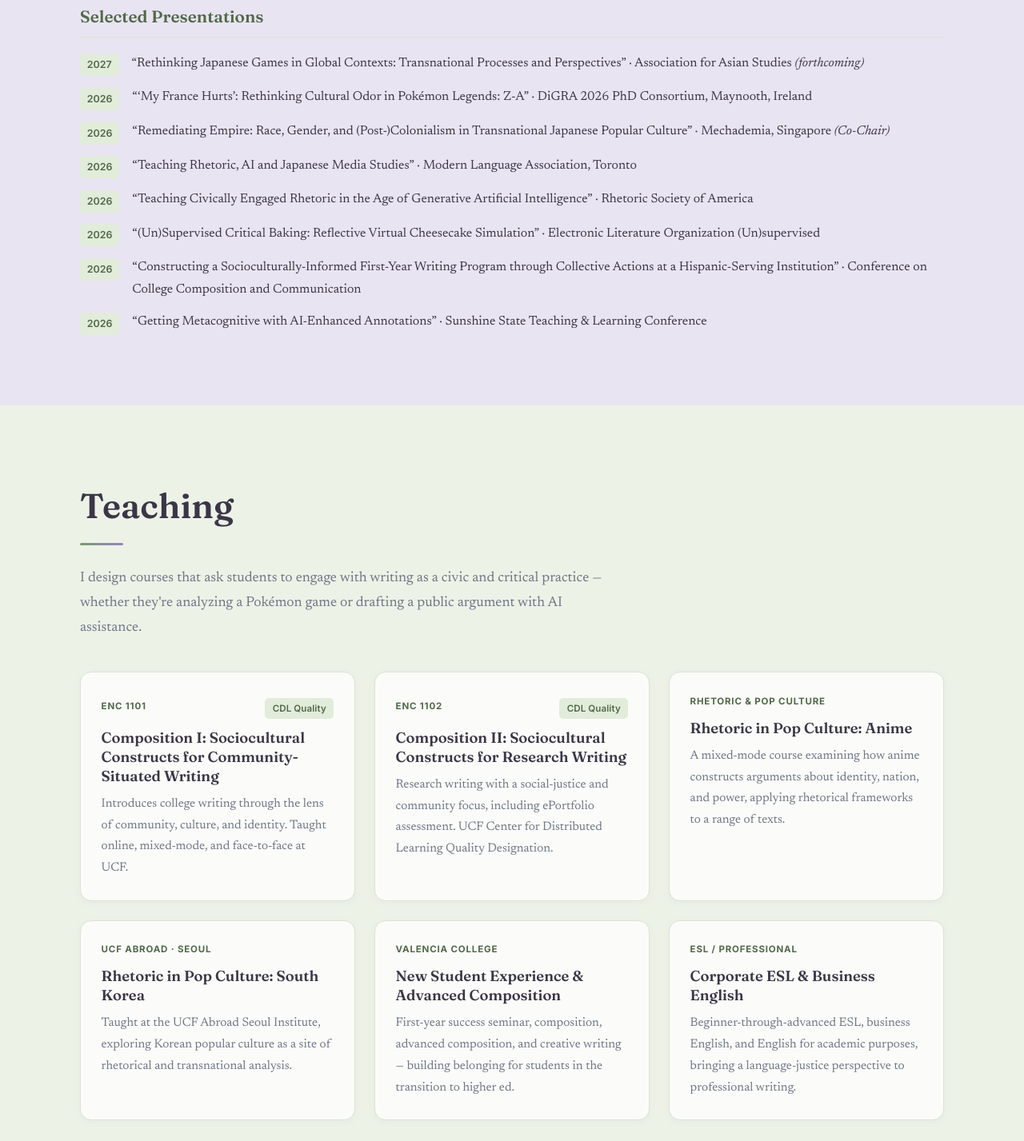
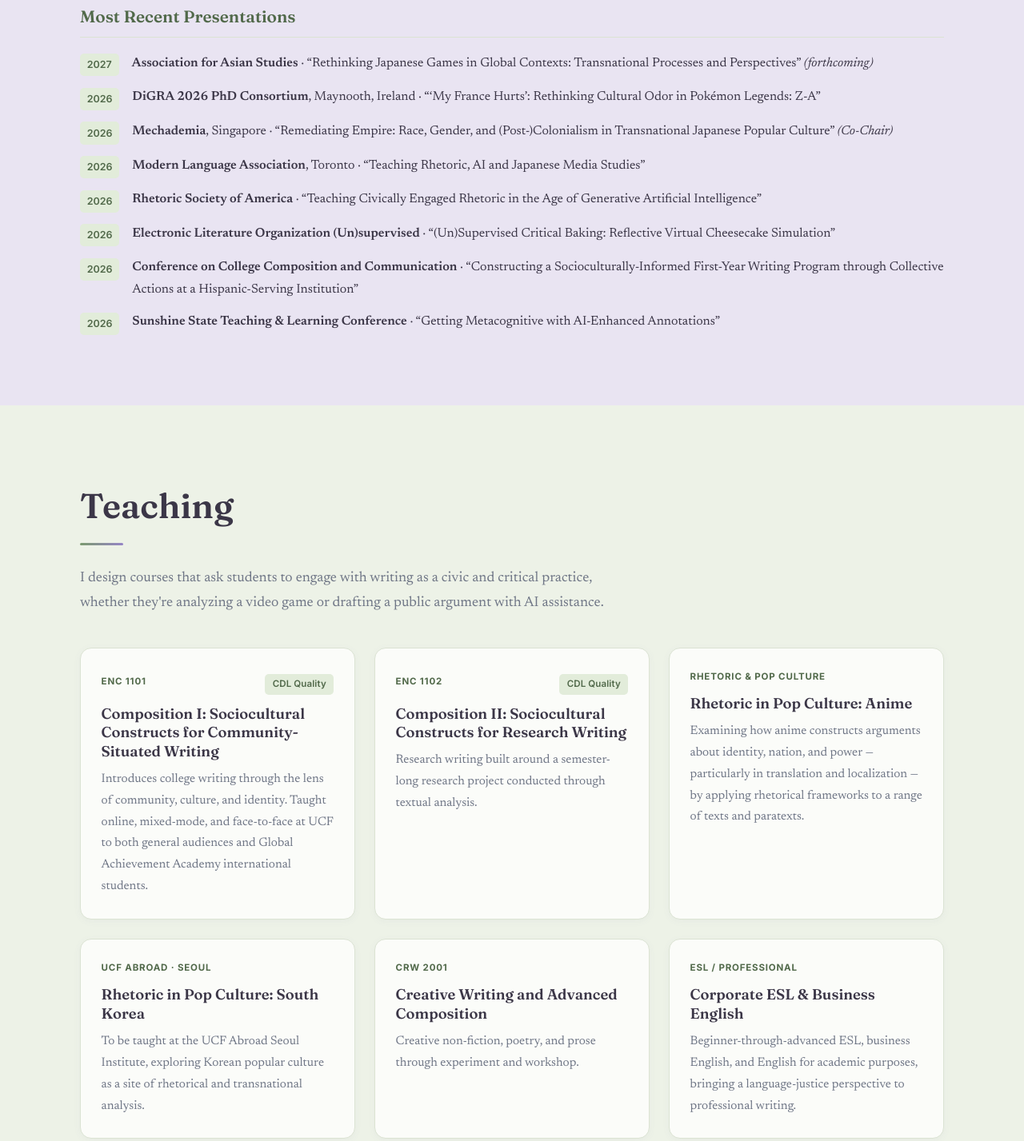
Before and after one commit to veekenne/NEHDIKennedyePortfolioSum26, a plain HTML site: page index.html in a window 1280 px wide. Shown: the part 5078-6505 px from the top of the page at 80% size. Drawn offline with Linux system fonts and the light colour scheme.

Commit message:
Rename presentations heading, lead with event name; revise teaching intro and course cards
Co-Authored-By: Claude Opus 4.8 <noreply@anthropic.com>
Claude-Session: https://claude.ai/code/session_01TpEQdzVCQ8EWAnZwZFmBmB

```diff
--- a/index.html
+++ b/index.html
@@ -253,16 +253,16 @@
         </div>
 
         <div class="pub-group">
-          <h3 class="pub-group-title">Selected Presentations</h3>
+          <h3 class="pub-group-title">Most Recent Presentations</h3>
           <ul class="conf-list">
-            <li><span class="pub-year">2027</span><span>&ldquo;Rethinking Japanese Games in Global Contexts: Transnational Processes and Perspectives&rdquo; &middot; Association for Asian Studies <em>(forthcoming)</em></span></li>
-            <li><span class="pub-year">2026</span><span>&ldquo;&lsquo;My France Hurts&rsquo;: Rethinking Cultural Odor in Pokémon Legends: Z-A&rdquo; &middot; DiGRA 2026 PhD Consortium, Maynooth, Ireland</span></li>
-            <li><span class="pub-year">2026</span><span>&ldquo;Remediating Empire: Race, Gender, and (Post-)Colonialism in Transnational Japanese Popular Culture&rdquo; &middot; Mechademia, Singapore <em>(Co-Chair)</em></span></li>
-            <li><span class="pub-year">2026</span><span>&ldquo;Teaching Rhetoric, AI and Japanese Media Studies&rdquo; &middot; Modern Language Association, Toronto</span></li>
-            <li><span class="pub-year">2026</span><span>&ldquo;Teaching Civically Engaged Rhetoric in the Age of Generative Artificial Intelligence&rdquo; &middot; Rhetoric Society of America</span></li>
-            <li><span class="pub-year">2026</span><span>&ldquo;(Un)Supervised Critical Baking: Reflective Virtual Cheesecake Simulation&rdquo; &middot; Electronic Literature Organization (Un)supervised</span></li>
-            <li><span class="pub-year">2026</span><span>&ldquo;Constructing a Socioculturally-Informed First-Year Writing Program through Collective Actions at a Hispanic-Serving Institution&rdquo; &middot; Conference on College Composition and Communication</span></li>
-            <li><span class="pub-year">2026</span><span>&ldquo;Getting Metacognitive with AI-Enhanced Annotations&rdquo; &middot; Sunshine State Teaching &amp; Learning Conference</span></li>
+            <li><span class="pub-year">2027</span><span><strong>Association for Asian Studies</strong> &middot; &ldquo;Rethinking Japanese Games in Global Contexts: Transnational Processes and Perspectives&rdquo; <em>(forthcoming)</em></span></li>
+            <li><span class="pub-year">2026</span><span><strong>DiGRA 2026 PhD Consortium</strong>, Maynooth, Ireland &middot; &ldquo;&lsquo;My France Hurts&rsquo;: Rethinking Cultural Odor in Pokémon Legends: Z-A&rdquo;</span></li>
+            <li><span class="pub-year">2026</span><span><strong>Mechademia</strong>, Singapore &middot; &ldquo;Remediating Empire: Race, Gender, and (Post-)Colonialism in Transnational Japanese Popular Culture&rdquo; <em>(Co-Chair)</em></span></li>
+            <li><span class="pub-year">2026</span><span><strong>Modern Language Association</strong>, Toronto &middot; &ldquo;Teaching Rhetoric, AI and Japanese Media Studies&rdquo;</span></li>
+            <li><span class="pub-year">2026</span><span><strong>Rhetoric Society of America</strong> &middot; &ldquo;Teaching Civically Engaged Rhetoric in the Age of Generative Artificial Intelligence&rdquo;</span></li>
+            <li><span class="pub-year">2026</span><span><strong>Electronic Literature Organization (Un)supervised</strong> &middot; &ldquo;(Un)Supervised Critical Baking: Reflective Virtual Cheesecake Simulation&rdquo;</span></li>
+            <li><span class="pub-year">2026</span><span><strong>Conference on College Composition and Communication</strong> &middot; &ldquo;Constructing a Socioculturally-Informed First-Year Writing Program through Collective Actions at a Hispanic-Serving Institution&rdquo;</span></li>
+            <li><span class="pub-year">2026</span><span><strong>Sunshine State Teaching &amp; Learning Conference</strong> &middot; &ldquo;Getting Metacognitive with AI-Enhanced Annotations&rdquo;</span></li>
           </ul>
         </div>
 
@@ -273,7 +273,7 @@
     <section class="section" id="teaching">
       <div class="container reveal">
         <h2 class="section-title">Teaching</h2>
-        <p class="section-intro">I design courses that ask students to engage with writing as a civic and critical practice &mdash; whether they're analyzing a Pokémon game or drafting a public argument with AI assistance.</p>
+        <p class="section-intro">I design courses that ask students to engage with writing as a civic and critical practice, whether they're analyzing a video game or drafting a public argument with AI assistance.</p>
         <div class="teaching-grid">
 
           <div class="course-card">
@@ -282,7 +282,7 @@
               <span class="chip chip-cdl">CDL Quality</span>
             </div>
             <h3 class="course-title">Composition I: Sociocultural Constructs for Community-Situated Writing</h3>
-            <p>Introduces college writing through the lens of community, culture, and identity. Taught online, mixed-mode, and face-to-face at UCF.</p>
+            <p>Introduces college writing through the lens of community, culture, and identity. Taught online, mixed-mode, and face-to-face at UCF to both general audiences and Global Achievement Academy international students.</p>
           </div>
 
           <div class="course-card">
@@ -291,7 +291,7 @@
               <span class="chip chip-cdl">CDL Quality</span>
             </div>
             <h3 class="course-title">Composition II: Sociocultural Constructs for Research Writing</h3>
-            <p>Research writing with a social-justice and community focus, including ePortfolio assessment. UCF Center for Distributed Learning Quality Designation.</p>
+            <p>Research writing built around a semester-long research project conducted through textual analysis.</p>
           </div>
 
           <div class="course-card">
@@ -299,7 +299,7 @@
               <span class="course-code">Rhetoric &amp; Pop Culture</span>
             </div>
             <h3 class="course-title">Rhetoric in Pop Culture: Anime</h3>
-            <p>A mixed-mode course examining how anime constructs arguments about identity, nation, and power, applying rhetorical frameworks to a range of texts.</p>
+            <p>Examining how anime constructs arguments about identity, nation, and power &mdash; particularly in translation and localization &mdash; by applying rhetorical frameworks to a range of texts and paratexts.</p>
           </div>
 
           <div class="course-card">
@@ -307,15 +307,15 @@
               <span class="course-code">UCF Abroad &middot; Seoul</span>
             </div>
             <h3 class="course-title">Rhetoric in Pop Culture: South Korea</h3>
-            <p>Taught at the UCF Abroad Seoul Institute, exploring Korean popular culture as a site of rhetorical and transnational analysis.</p>
+            <p>To be taught at the UCF Abroad Seoul Institute, exploring Korean popular culture as a site of rhetorical and transnational analysis.</p>
           </div>
 
           <div class="course-card">
             <div class="course-card-header">
-              <span class="course-code">Valencia College</span>
+              <span class="course-code">CRW 2001</span>
             </div>
-            <h3 class="course-title">New Student Experience &amp; Advanced Composition</h3>
-            <p>First-year success seminar, composition, advanced composition, and creative writing &mdash; building belonging for students in the transition to higher ed.</p>
+            <h3 class="course-title">Creative Writing and Advanced Composition</h3>
+            <p>Creative non-fiction, poetry, and prose through experiment and workshop.</p>
           </div>
 
           <div class="course-card">
```
